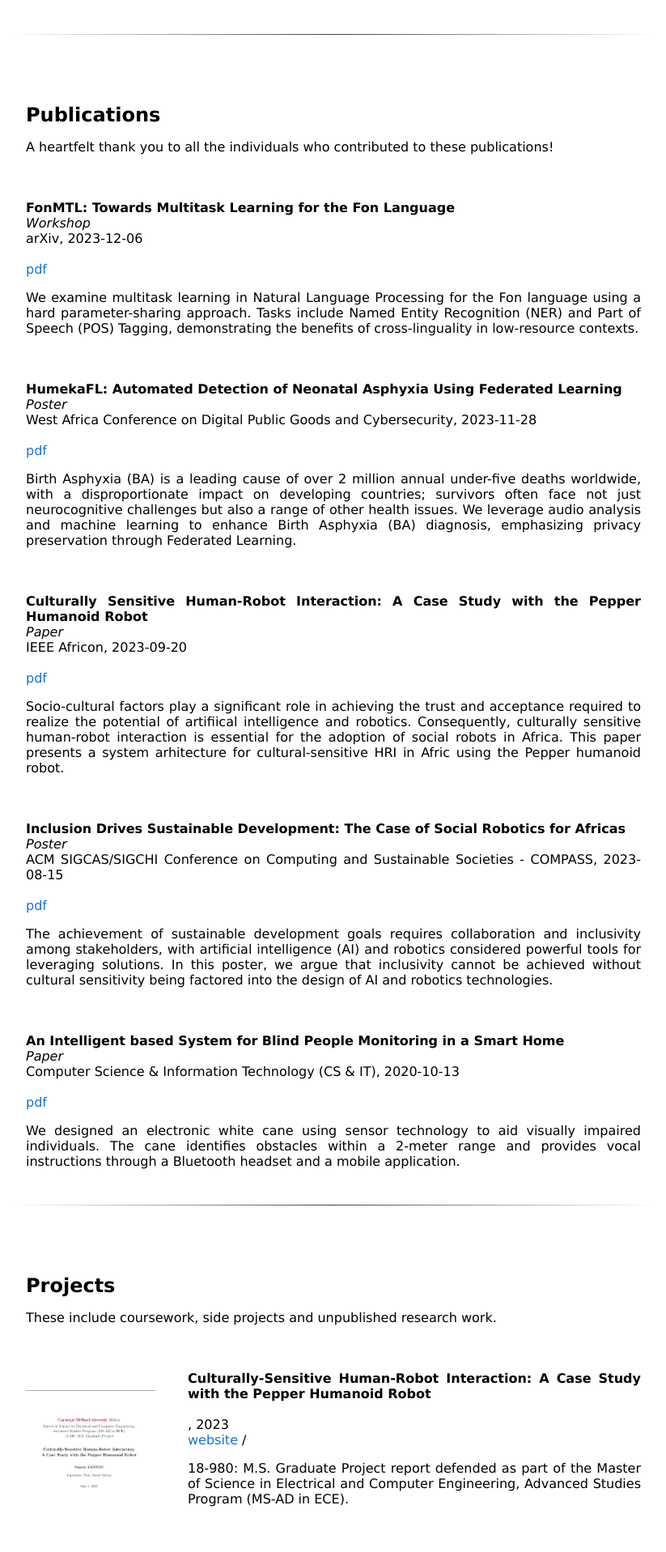
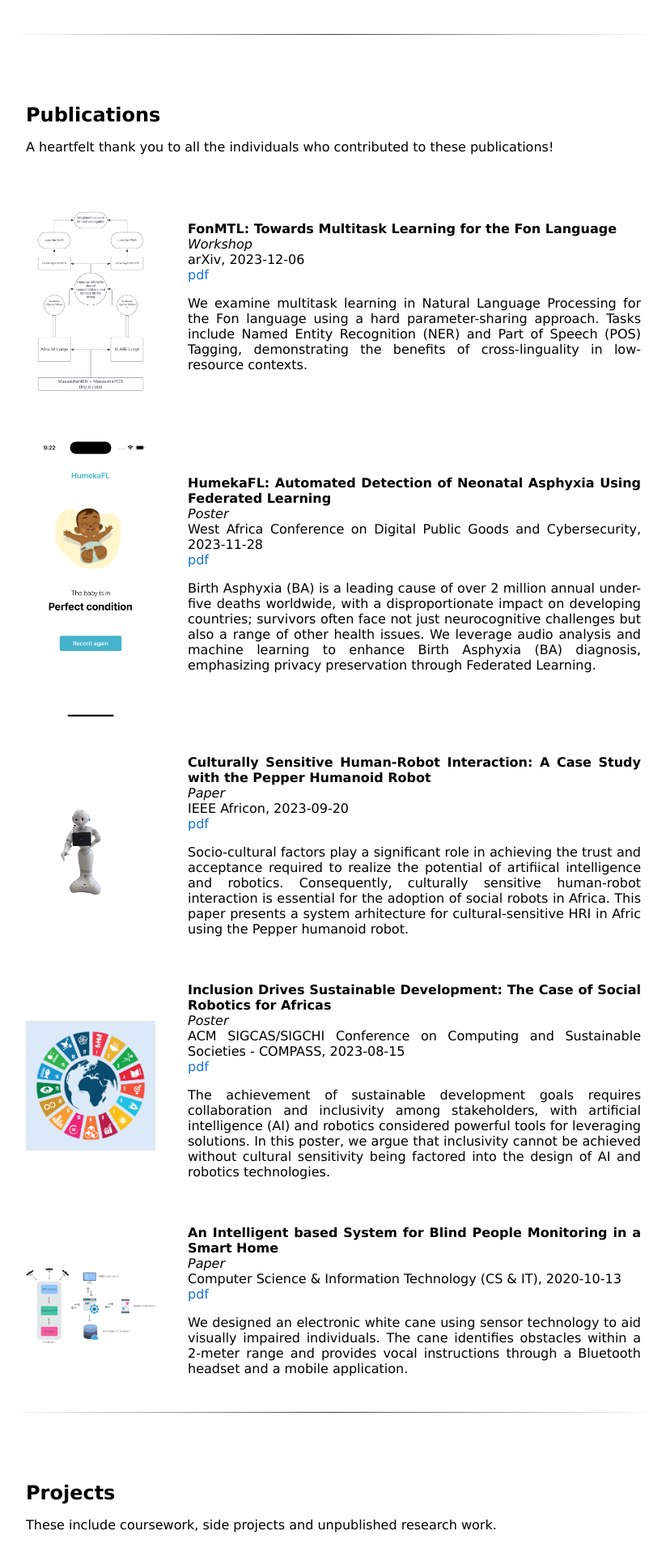
Before and after one commit to pamely/pamely.github.io, a Jekyll site: the page built from _posts/2023-12-06-winlp.markdown, in a window 1280 px wide. Shown: the part 837-2754 px from the top of the page at 81% size, without its empty margins (228-1051 px from the left). Built offline with Jekyll 4.4.1, drawn with Linux system fonts in a browser that asks for light colours.

Commit message:
Update default.html

```diff
--- a/_layouts/default.html
+++ b/_layouts/default.html
@@ -86,14 +86,15 @@
           {% for cat in post.categories %}
           {% if cat == 'publications' or cat == 'Poster' or cat == 'Poster'  or cat == 'Paper' or cat == 'Workshop' %}
           <tr>
+            <td style="padding:2.5%;width:25%;vertical-align:middle;min-width:120px" class="zoom-container">
+              <img src="/tn{{post.image}}" alt="publications image" style="width:auto; height:auto; max-width:100%;" />
+            </td>
             <td style="padding:2.5%;width:75%;vertical-align:middle">
               <h3>{{post.title}}</h3>
               <br>
               <em>{{post.categories}} {{post.course}}</em>
               <br>
               {{post.venue}}, {{ post.date | date: "%Y-%m-%d" }}
-              <br>
-              {{post.paper}}
               <br>
               {% if post.pdf %}
               <a href="{{post.pdf}}">pdf</a>
```
